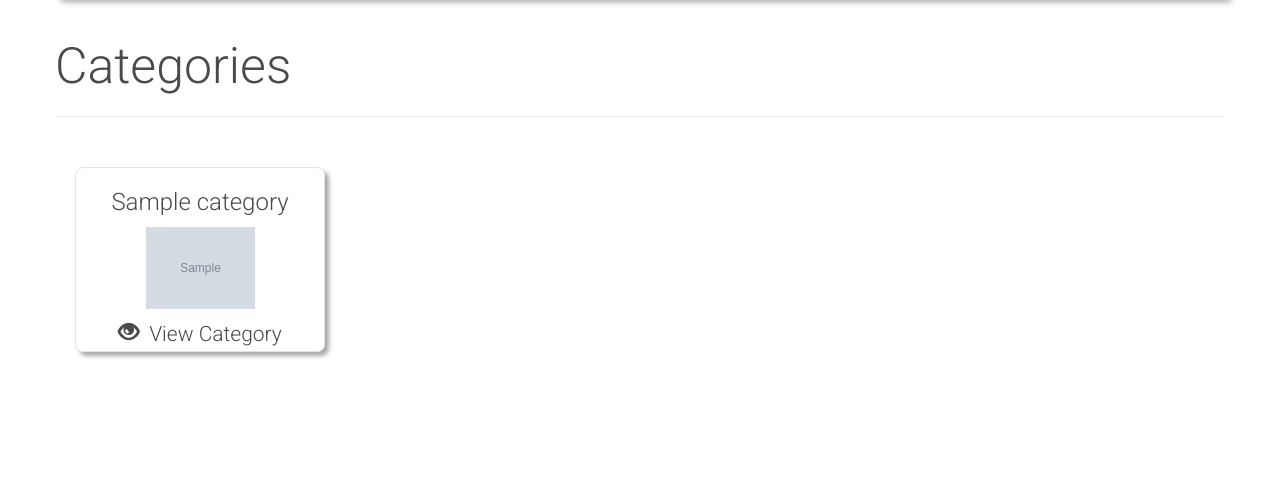
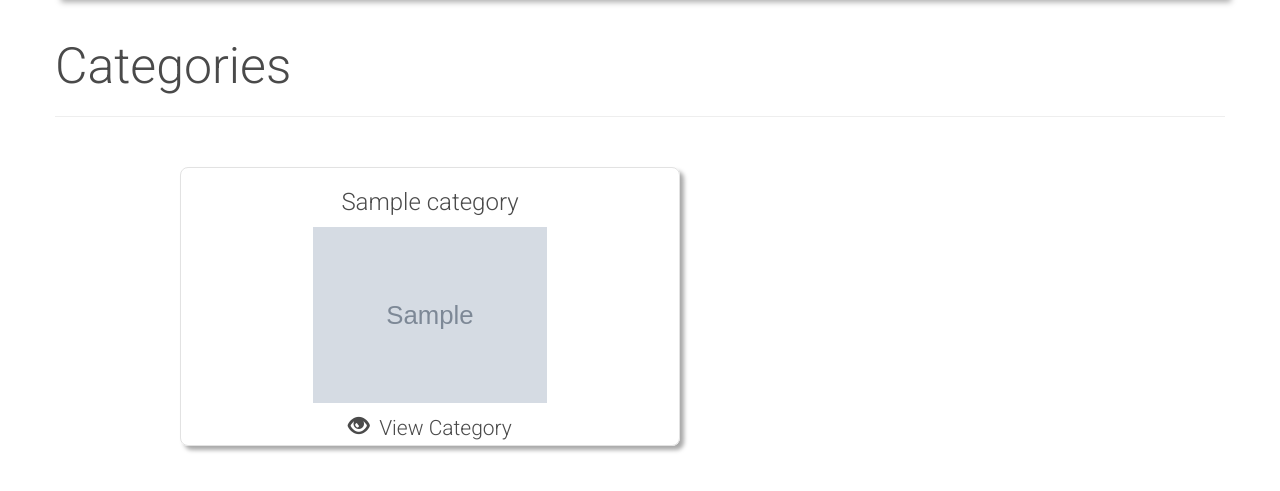
Before and after one commit to lawndart0381/catalog, a Flask app: page / in a window 1280 px wide. Shown: the part 257-748 px from the top of the page. Run offline with Flask 2, Linux system fonts and the light colour scheme; tables that the repository leaves empty hold one stand-in row (values such as "Sample post"); grey boxes marked "Sample" are stand-in pictures; some libraries are stand-ins or nearby versions.

Commit message:
adjusted div sizes

```diff
--- a/static/styles.css
+++ b/static/styles.css
@@ -155,22 +155,24 @@ a:active {
 	border: 1px solid #E2E2E2;
 	margin-bottom: 25px;
 	margin-top: 25px;
-	margin-left: 25px;
-	margin-right: 25px;
+	margin-left: 125px;
+	margin-right: 125px;
 	border-radius: 8px;
 	box-shadow: 4px 4px 4px #A9A9A9;
+	max-height: 500px;
+	max-width: 500px;
 }
 
 .catalog-spacer {
 	border: 1px solid #E2E2E2;
 	margin-bottom: 20px;
 	margin-top: 20px;
-	margin-left: 20px;
-	margin-right: 20px;
+	margin-left: 125px;
+	margin-right: 125px;
 	border-radius: 8px;
 	box-shadow: 4px 4px 4px #A9A9A9;
-	max-height: 250px;
-	max-width: 250px;
+	max-height: 500px;
+	max-width: 500px;
 }
 
 .vert-spacer {
@@ -194,7 +196,7 @@ a:active {
 }
 
 .row-container {
-	max-height: 1000px;
+	max-height: 1400px;
 	overflow-y: scroll;
 }
 
```
